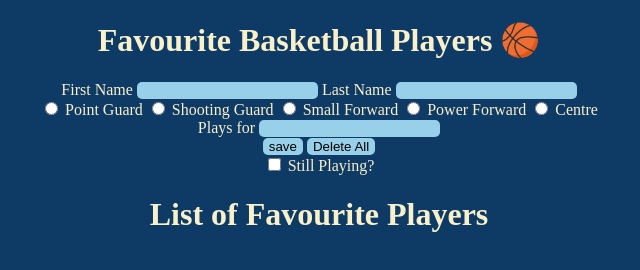
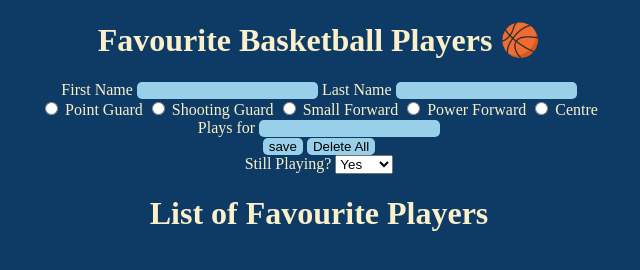
Before and after one commit to jamiemalcolm/DOM_hw, a plain HTML site: page index.html in a window 1280 px wide. Shown: the whole page, without its empty margins (321-961 px from the left). Drawn offline with Linux system fonts and the light colour scheme.

Commit message:
adding another field

```diff
--- a/index.html
+++ b/index.html
@@ -73,8 +73,11 @@
       <input id="submit" type="submit" value="save" />
       <button id="delete-all">Delete All</button>
       <div class="form-item">
-        <input id="s1" type="checkbox" class="switch">
-        <label for="s1">Still Playing?</label>
+        <label for="stillPlaying">Still Playing?</label>
+        <select id="stillPlaying">
+          <option value="They are still Balling!">Yes</option>
+          <option value="Gone Fishing!">Nope!</option>
+        </select>
       </div>
     </div>
   </form>
--- a/js/app.js
+++ b/js/app.js
@@ -36,6 +36,8 @@ const createNewListItem = (form) =>{
   position.textContent = form.position.value;
   newListItem.appendChild(position);
 
+  console.log(form.stillPlaying.value);
+
   return newListItem;
 }
 
```
